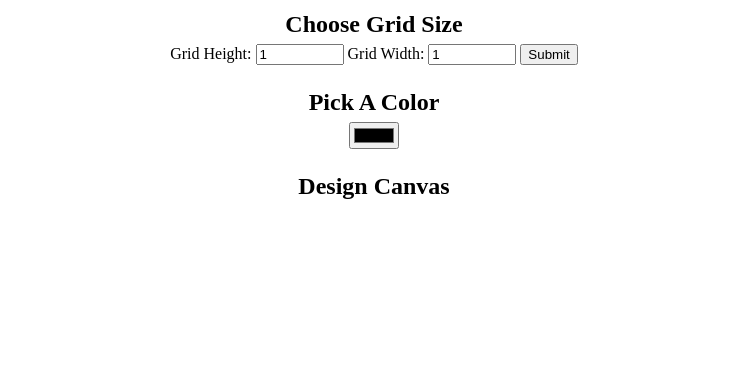
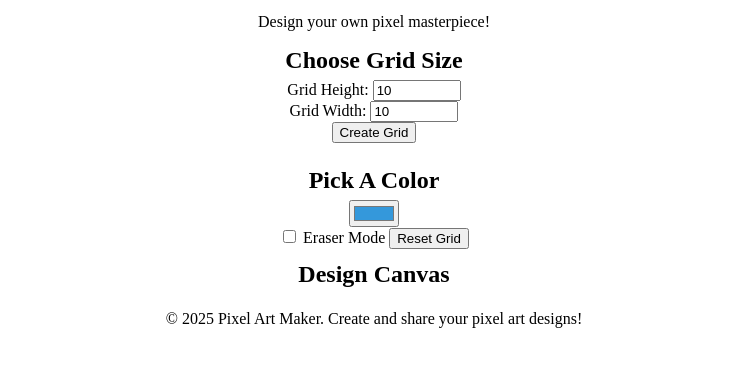
Before and after one commit to alexander-kuzmin-us/Pixel-Art-Maker-at-Masterschool, a plain HTML site: page index.html in a window 1280 px wide. Shown: the part 126-492 px from the top of the page, without its empty margins (266-1017 px from the left). Drawn offline with nearby package versions, Linux system fonts and the light colour scheme.

Commit message:
Update index.html
Added meta tags for SEO
Improved accessibility with aria labels
Added semantic HTML structure (header, main, footer)
Improved form structure with proper labeling
Added default grid size values
Added eraser mode and reset buttons

```diff
--- a/index.html
+++ b/index.html
@@ -1,28 +1,59 @@
 <!DOCTYPE html>
-<html>
+<html lang="en">
 <head>
-    <title>Pixel Art Maker!</title>
+    <meta charset="UTF-8">
+    <meta name="viewport" content="width=device-width, initial-scale=1.0">
+    <meta name="description" content="Create beautiful pixel art with this easy-to-use online Pixel Art Maker. Design custom pixel graphics for games, websites, or just for fun!">
+    <meta name="keywords" content="pixel art, pixel art maker, drawing tool, grid design, digital art">
+    <title>Pixel Art Maker | Create Custom Pixel Graphics</title>
     <link rel="stylesheet" href="https://fonts.googleapis.com/css?family=Monoton">
     <link rel="stylesheet" href="styles.css">
     <script src="https://ajax.googleapis.com/ajax/libs/jquery/3.6.0/jquery.min.js"></script>
 </head>
 <body>
-    <h1>Pixel Art Maker</h1>
+    <header>
+        <h1>Pixel Art Maker</h1>
+        <p class="tagline">Design your own pixel masterpiece!</p>
+    </header>
 
-    <h2>Choose Grid Size</h2>
-    <form id="sizePicker">
-        Grid Height:
-        <input type="number" id="inputHeight" name="height" min="1" value="1">
-        Grid Width:
-        <input type="number" id="inputWidth" name="width" min="1" value="1">
-        <input type="submit">
-    </form>
+    <main>
+        <section class="controls">
+            <h2>Choose Grid Size</h2>
+            <form id="sizePicker" aria-label="Grid size selection">
+                <div class="form-group">
+                    <label for="inputHeight">Grid Height:</label>
+                    <input type="number" id="inputHeight" name="height" min="1" max="50" value="10" aria-label="Grid height">
+                </div>
+                <div class="form-group">
+                    <label for="inputWidth">Grid Width:</label>
+                    <input type="number" id="inputWidth" name="width" min="1" max="50" value="10" aria-label="Grid width">
+                </div>
+                <button type="submit" class="btn">Create Grid</button>
+            </form>
 
-    <h2>Pick A Color</h2>
-    <input type="color" id="colorPicker">
+            <h2>Pick A Color</h2>
+            <div class="color-controls">
+                <input type="color" id="colorPicker" value="#3498db" aria-label="Color picker">
+                <div class="tool-options">
+                    <label for="eraseMode" class="checkbox-label">
+                        <input type="checkbox" id="eraseMode"> Eraser Mode
+                    </label>
+                    <button id="resetGrid" class="btn btn-secondary">Reset Grid</button>
+                </div>
+            </div>
+        </section>
 
-    <h2>Design Canvas</h2>
-    <table id="pixelCanvas"></table>
+        <section class="canvas-container">
+            <h2>Design Canvas</h2>
+            <div class="table-wrapper">
+                <table id="pixelCanvas" aria-label="Pixel art drawing canvas"></table>
+            </div>
+        </section>
+    </main>
+
+    <footer>
+        <p>&copy; 2025 Pixel Art Maker. Create and share your pixel art designs!</p>
+    </footer>
 
     <script src="designs.js"></script>
 </body>
```
